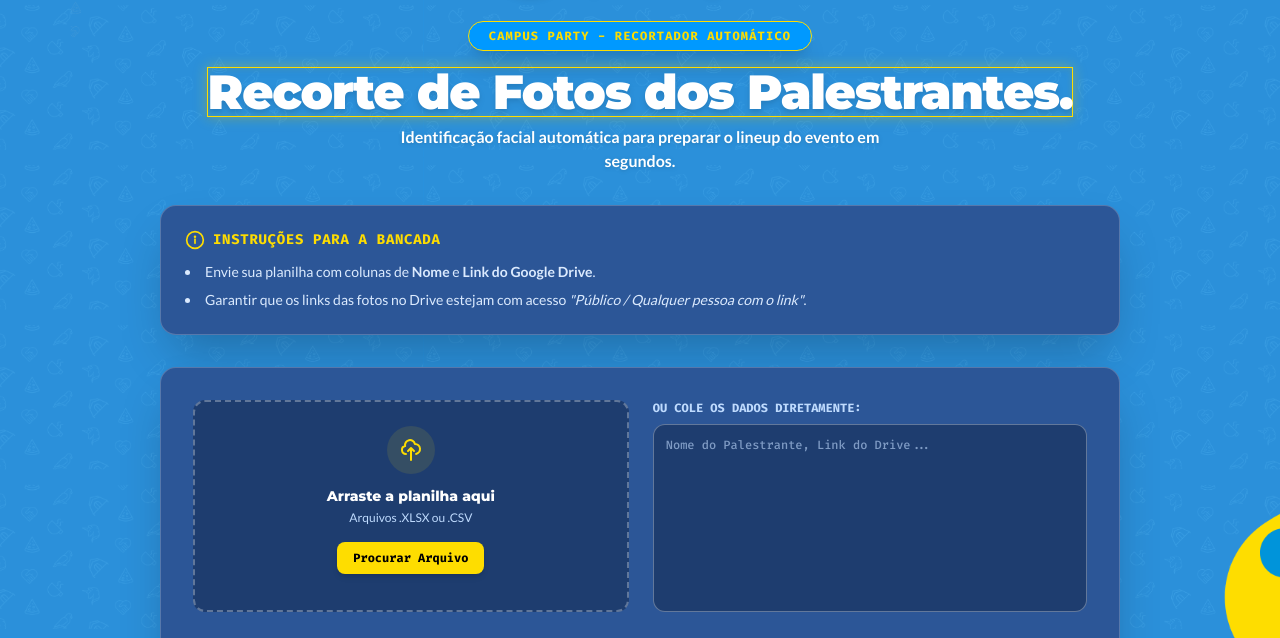
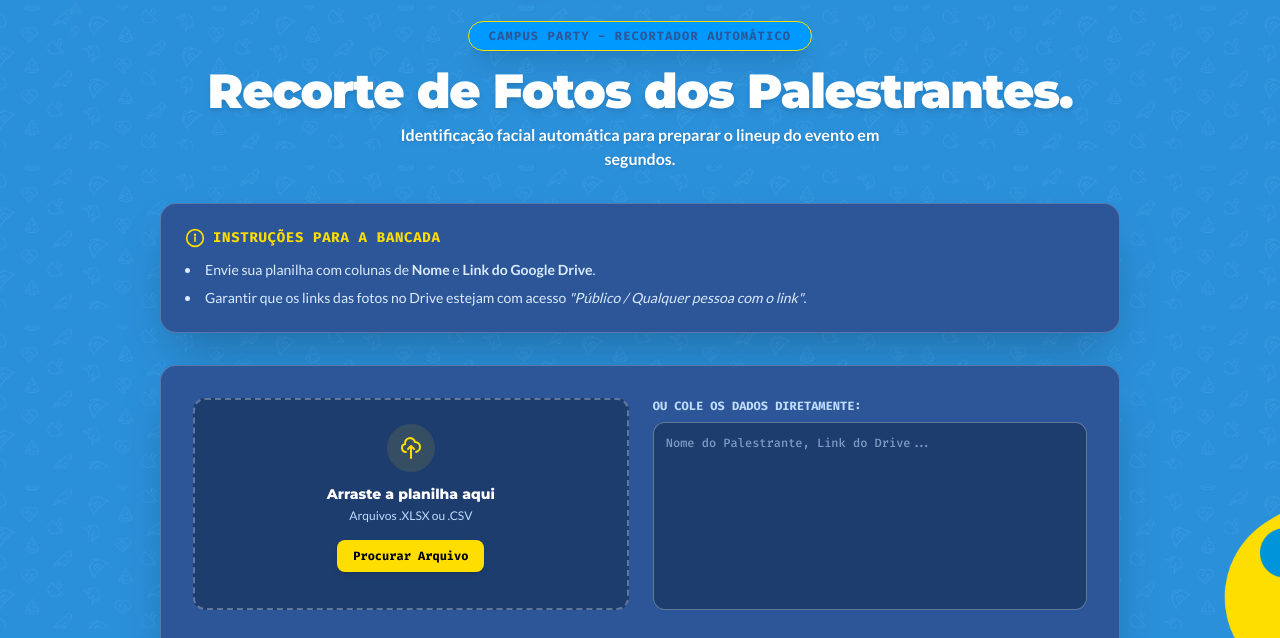
Before and after one commit to rafaelmagalhaes-beep/recortar-rostos2, a plain HTML site: page index.html in a window 1280 px wide. Shown: the part 162-800 px from the top of the page. Drawn offline with nearby package versions, Linux system fonts and the light colour scheme.

Commit message:
Update index.html

```diff
--- a/index.html
+++ b/index.html
@@ -91,11 +91,11 @@
             </div>
 
             <!-- Badge Superior Neon Amarelo -->
-            <div class="inline-flex items-center px-5 py-1.5 rounded-full text-xs font-mono font-bold text-cp-yellow bg-cp-blue neon-border-yellow tracking-widest uppercase mb-4 shadow-xl">
+            <div class="inline-flex items-center px-5 py-1.5 rounded-full text-xs font-mono font-bold text-cp-darkBlue bg-cp-blue neon-border-yellow tracking-widest uppercase mb-4 shadow-xl">
                 Campus Party - Recortador Automático
             </div>
 
-            <h1 class="text-3xl md:text-5xl font-black text-white neon-border-yellow tracking-tight drop-shadow-md">
+            <h1 class="text-3xl md:text-5xl font-black text-white tracking-tight drop-shadow-md">
                 Recorte de Fotos dos Palestrantes.
             </h1>
             <p class="mt-2 text-white max-w-lg text-sm md:text-base font-semibold drop-shadow">
```
